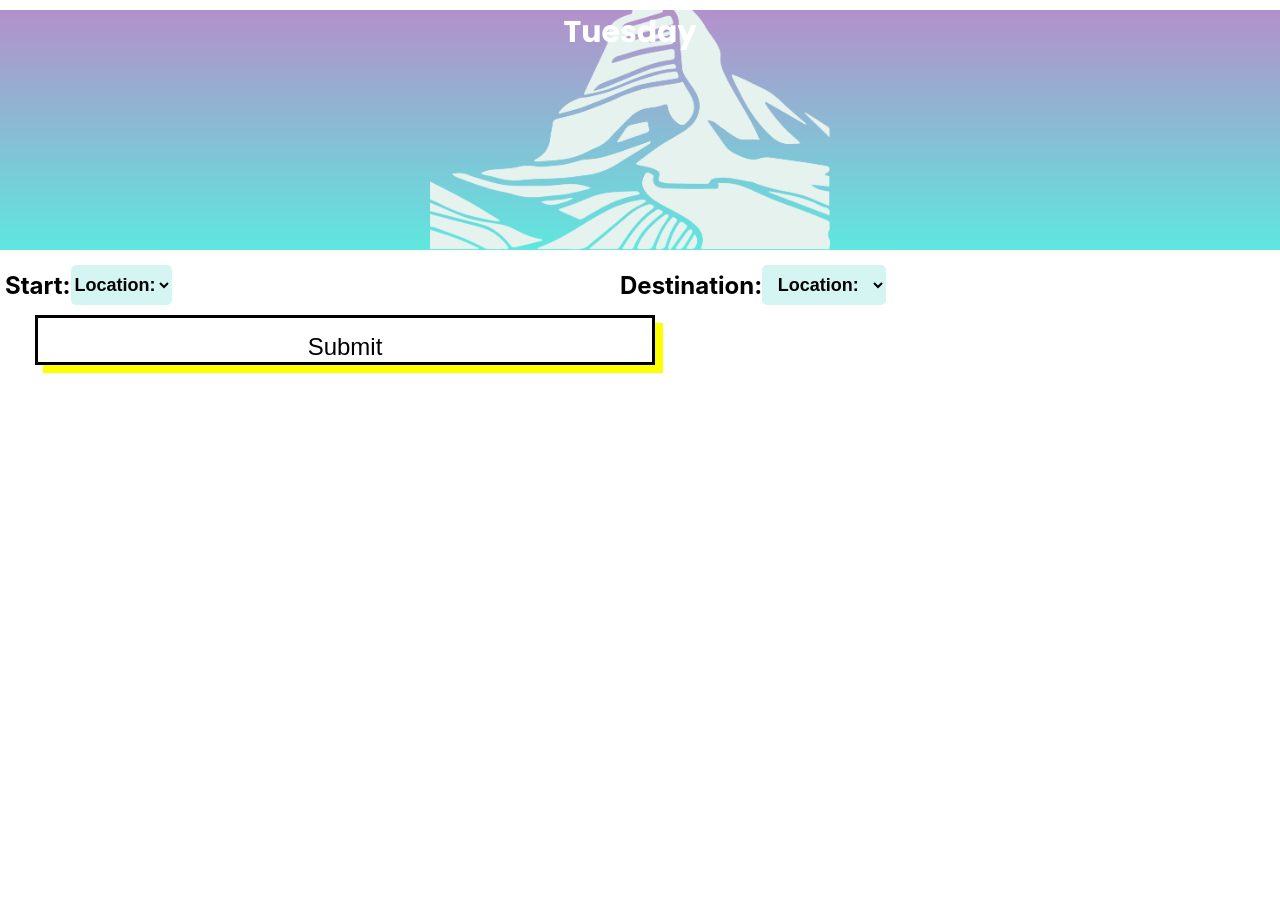
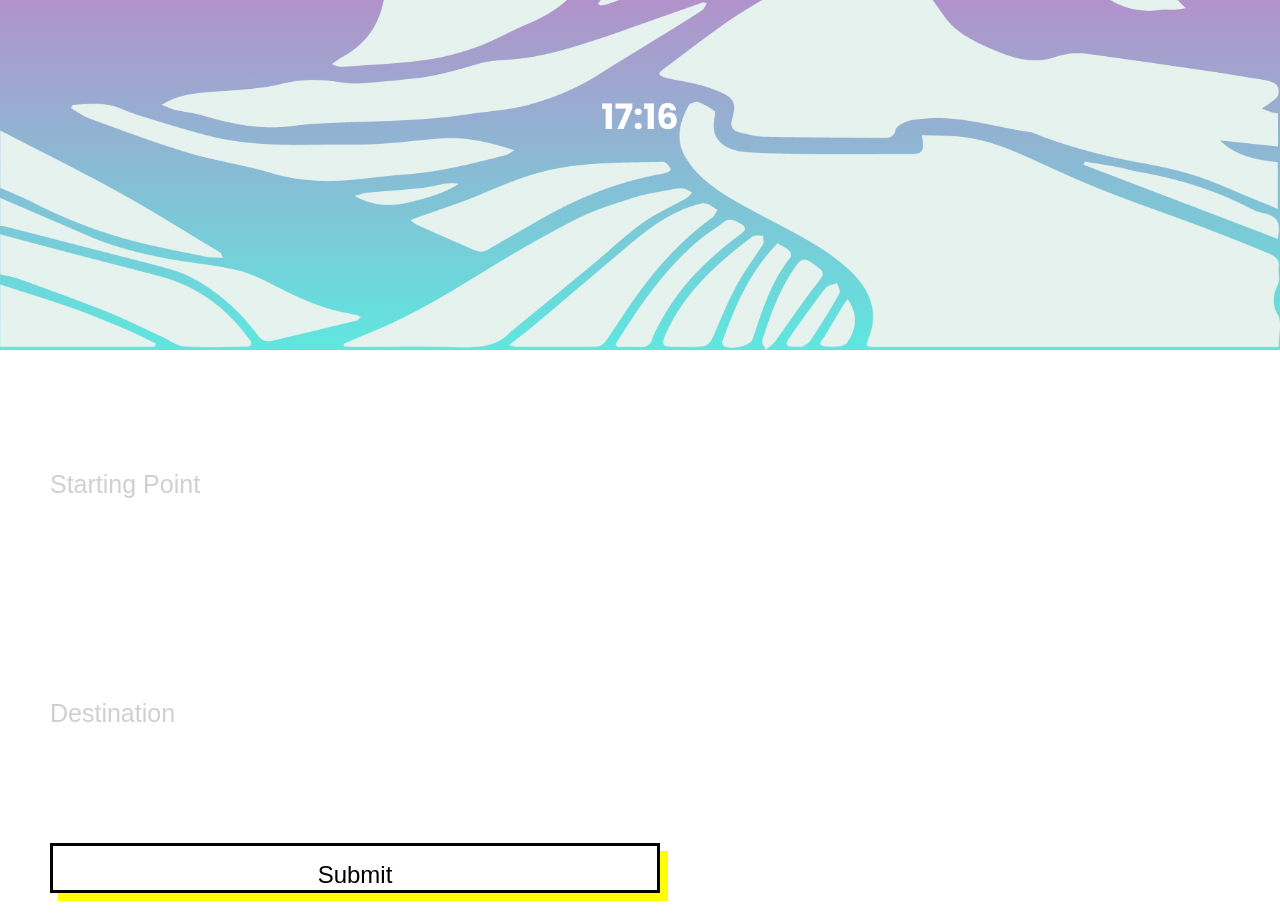
Before and after one commit to KaraHowes/WeatherTrack, a React (Create React App) app: page / in a window 1280 px wide. Before the commit the page ends 810 px from the top, so only its background shows below. Built offline with nearby package versions, Linux system fonts and the light colour scheme.

Commit message:
feat: changed input types to text

```diff
--- a/public/index.html
+++ b/public/index.html
@@ -5,7 +5,7 @@
     <meta charset="utf-8" />
     <meta name="viewport" content="width=device-width, initial-scale=1" />
     <link href="https://fonts.googleapis.com/css2?family=Poppins:wght@400;500;600;700&display=swap" rel="stylesheet">
-    <link rel="icon" href="./assets/">
+    <link rel="icon" href="./assets/sun_mountain.png">
     <title>WeatherTrack</title>
   </head>
 
--- a/src/components/Header.js
+++ b/src/components/Header.js
@@ -4,11 +4,11 @@ import styled from 'styled-components';
 import Homescreen from './Homescreen';
 
 const Head = styled.header`
-  height: 30%;
+  height: 45%;
   width: 100%;
   background: url(./assets/matterhorn_light_green.png) no-repeat, linear-gradient(to top, #5ee7df 0%, #b490ca 100%);
   position: relative;
-  background-size: 400px;
+  background-size: 100%;
   background-position: bottom;
 `;
 const Header = () => {
--- a/src/components/Homescreen.js
+++ b/src/components/Homescreen.js
@@ -6,13 +6,12 @@ const DateContainer = styled.section`
   display: flex;
   flex-direction: column;
   text-align: center;
-  margin: 20px 0;
   font-weight: bold;
 `;
 const Date = styled.h2`
-  font-size: 30px;
+  font-size: 35px;
   font-weight: 800;
-  margin: 0;
+  margin: 100px;
   color: white;
   font-family: 'Poppins', sans-serif;
 `;
@@ -20,7 +19,7 @@ const Date = styled.h2`
 const Homescreen = () => {
   return (
     <DateContainer>
-      <Date>{moment().format('dddd')}</Date>
+      <Date>{moment().format('HH:mm')}</Date>
     </DateContainer>
   );
 };
--- a/src/components/Search.js
+++ b/src/components/Search.js
@@ -10,36 +10,27 @@ display: flex;
 flex-direction: column;
 margin: 30px;
 `
-const Container = styled.div`
-display: flex;
-flex-direction: row;
-width: 50%;
-align-items: center;
-@media (min-width:768px) {
-    display:inline-flex;
+
+const Select = styled.input`
+border: none;
+width: 80%;
+font-size: 25px;
+margin: 100px 20px;
+&:focus {
+  outline: none;
+}
+&::-webkit-input-placeholder {
+  color: #cfd0d0;
+  font-size: 25px;
+  margin-left: 30px;
 }`
 
-const Select = styled.select`
-  border: none;
-  padding: 0;
-  margin: 0;
-  height: 40px;
-  display: block;
-  border-radius: 5px;
-  font-size: 18px;
-  background-color: #d5f5f2;
-  font-weight: 800;
-  text-align: center;`;
 const Selections = styled.div`
-dispaly: flex;
+display: flex;
 flex-direction: row;
 @media (min-width:768px) {
    flex-direction: column;
 }`
-const CityInputs = styled.h1`
-margin: 0;
-padding: 0;
-font-size: 24px;`
 const Button = styled.button`
   width: 50%;
   height: 50px;
@@ -122,41 +113,17 @@ const Search = () => {
       {isShownSearch && (
         <SearchForm onSubmit={onFormSubmit}>
           <Selections>
-            <Container>
-              <CityInputs>Start:</CityInputs>
             <Select
-                id="locationStartInput"
+              type="text"
+              placeholder="Starting Point"
               value={locationStart}
-                onChange={(e) => setLocationStart(e.target.value)}>
-                <option disabled value="">
-                  Location:
-                </option>
-                <option value="Zurich">Zurich</option>
-                <option value="Basel">Basel</option>
-                <option value="Geneva">Geneva</option>
-                <option value="Bern">Bern</option>
-                <option value="Luzern">Luzern</option>
-                <option value="Lugano">Lugano</option>
-              </Select>
-            </Container>
+              onChange={(e) => setLocationStart(e.target.value)} />
 
-            <Container>
-              <CityInputs>Destination:</CityInputs>
             <Select
-                id="locationEndInput"
+              type="text"
+              placeholder="Destination"
               value={locationEnd}
-                onChange={(e) => setLocationEnd(e.target.value)}>
-                <option disabled value="">
-                  Location:
-                </option>
-                <option value="manchester">manchester</option>
-                <option value="leeds">leeds</option>
-                <option value="hull">hull</option>
-                <option value="london">london</option>
-                <option value="bradford">bradford</option>
-                <option value="birmingham">birmingham</option>
-              </Select>
-            </Container>
+              onChange={(e) => setLocationEnd(e.target.value)} />
           </Selections>
           <Button type="submit">Submit</Button>
         </SearchForm>
--- a/src/index.css
+++ b/src/index.css
@@ -1,5 +1,5 @@
 * {
-  margin: -5px;
+  margin: -5px 0;
   padding: 0;
   box-sizing: border-box;
   }
```
Also changed, not shown: public/assets/sun_mountain.png (added). Lines whose indentation alone changed are shown as unchanged.
